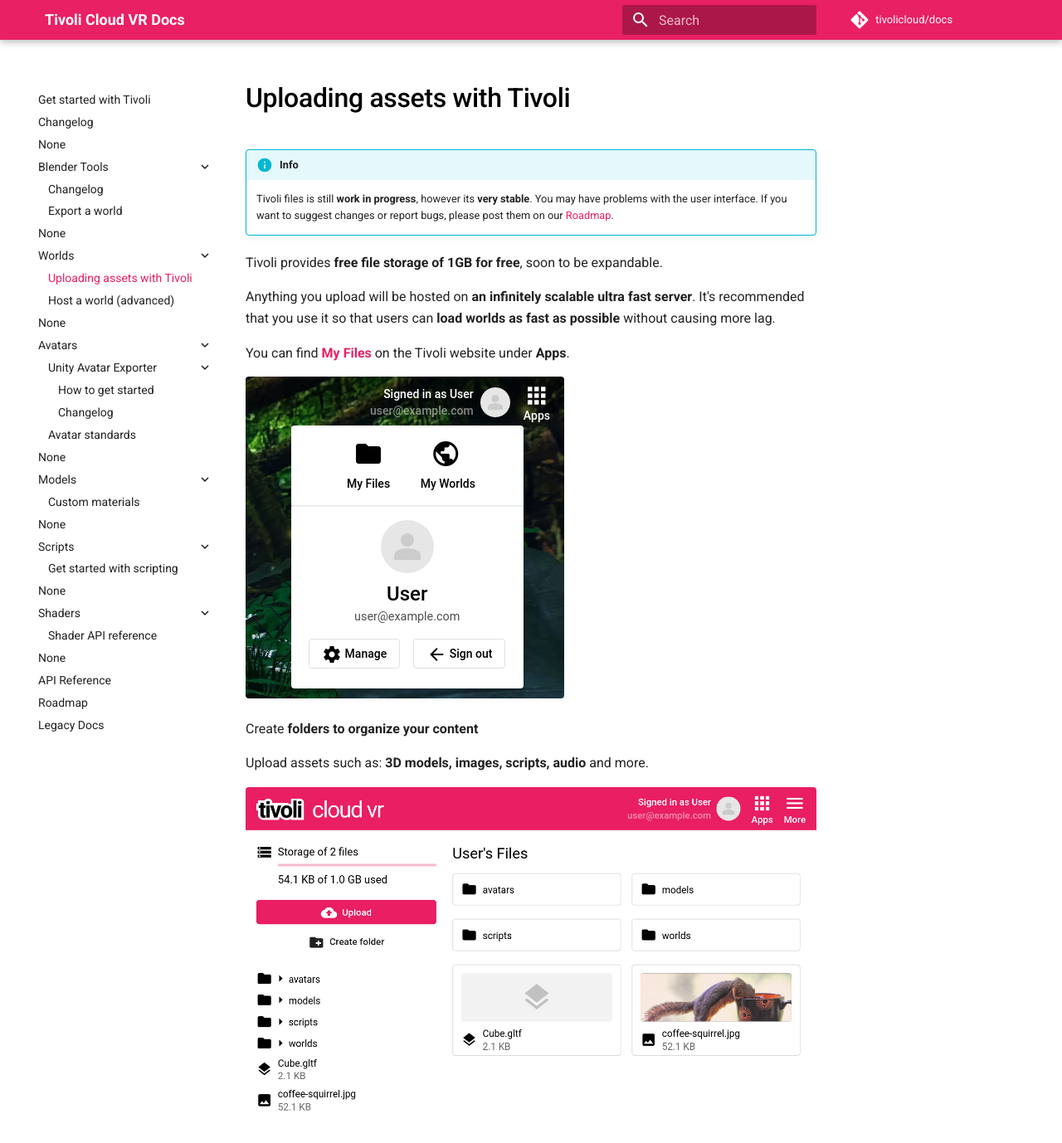
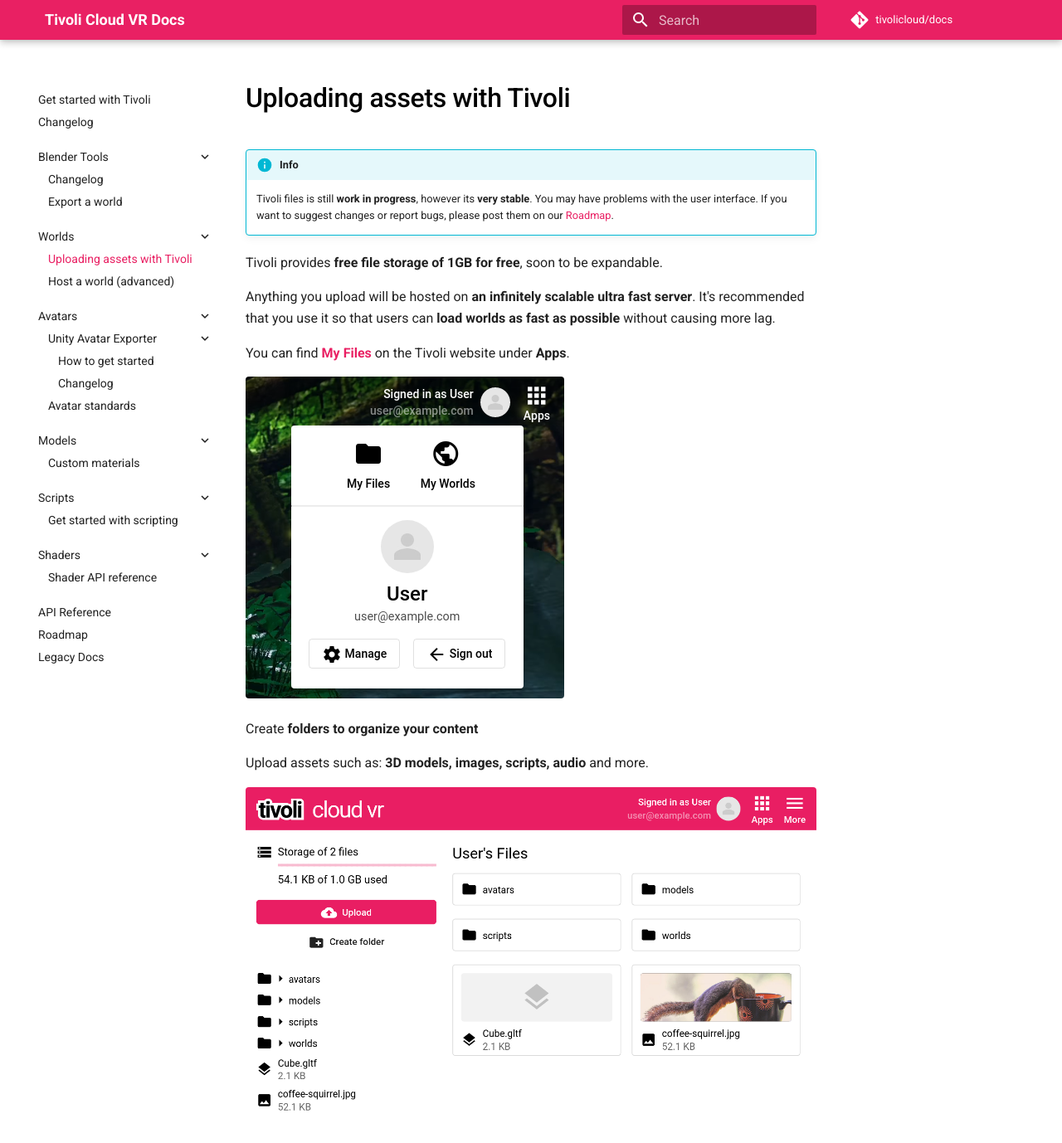
Before and after one commit to Nex-Pro/docs, an MkDocs documentation site: the page built from docs/worlds/uploading-assets.md, in a window 1280 px wide and 1400 px high. Shown: the top 1378 px of the window at 83% size. Built offline with MkDocs 1.6.1 and Material for MkDocs 9.7.7, drawn with Linux system fonts in a browser that asks for light colours.

Commit message:
Fixed empty spacers

```diff
--- a/docs/assets/custom.css
+++ b/docs/assets/custom.css
@@ -68,12 +68,12 @@
 	font-size: 0.8rem; which is regular text size. default: 0.7rem
 } */
 
-.md-nav__item a[title="None"] {
+.md-nav--primary .md-nav__item a.hidden {
 	font-size: 0;
 }
 
 @media (min-width: 1220px) {
-	.md-nav__item a[title="None"] {
+	.md-nav--primary .md-nav__item a.hidden {
 		margin: 12px 0;
 		/* border-bottom: solid 2px rgba(29, 31, 33, 0.2); */
 	}
--- a/docs/assets/custom.js
+++ b/docs/assets/custom.js
@@ -5,3 +5,7 @@
 			if (el.checked == false) el.click();
 		});
 }
+
+document.querySelectorAll(".md-nav--primary .md-nav__item a").forEach(el => {
+	if (el.textContent.trim() == "None") el.className += " hidden";
+});
```
